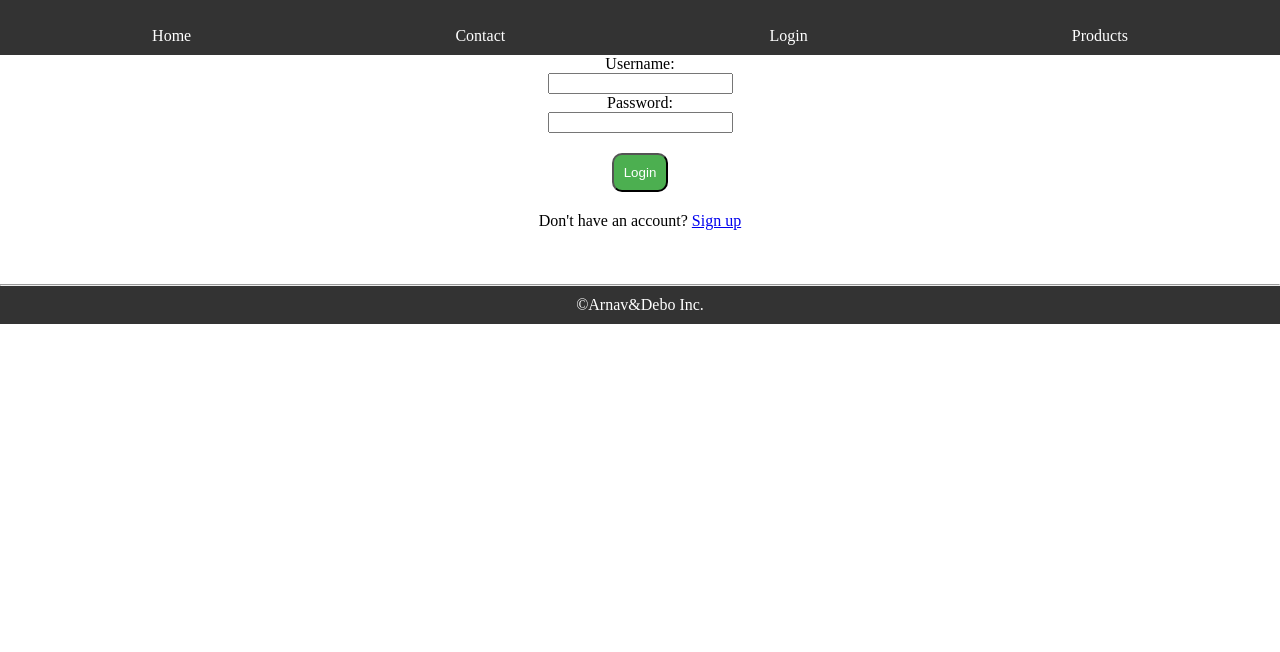
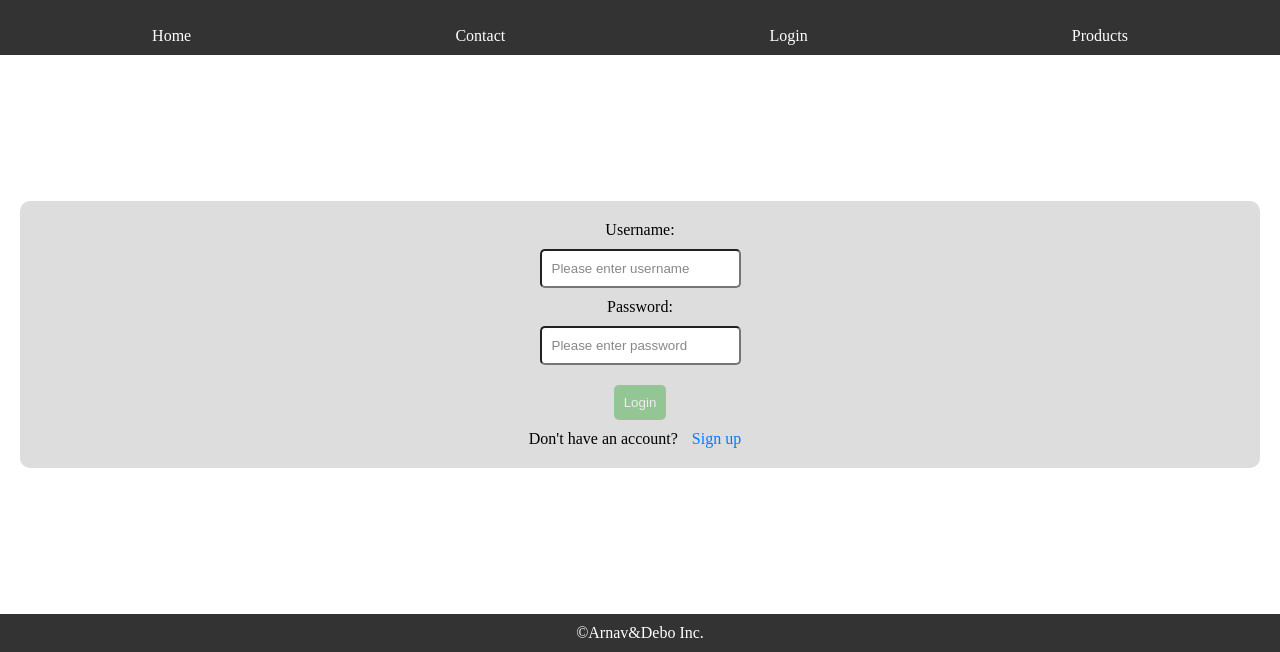
Before and after one commit to arnavmittal14/assignment1, a plain HTML site: page login.html in a window 1280 px wide. Shown: the part 195-847 px from the top of the page. Before the commit the page ends 800 px from the top, so only its background shows below. Drawn offline with Linux system fonts and the light colour scheme.

Commit message:
Done login

```diff
--- a/login.html
+++ b/login.html
@@ -1,21 +1,23 @@
 <!-- Contact.html -->
 <!DOCTYPE html>
 <html lang="en">
+
 <head>
   <meta charset="UTF-8" />
   <meta name="viewport" content="width=device-width, initial-scale=1.0" />
-    <meta
-      name="description"
-      content="Contact AD Football Shop for any inquiries or assistance." />
+  <meta name="description" content="Contact AD Football Shop for any inquiries or assistance." />
   <title>Contact AD Football Shop</title>
   <link rel="stylesheet" href="styles.css" />
 </head>
+
 <body>
   <header>
     <table>
       <tr>
         <td><img src="assets/logo.png" alt="AD Football Shop Logo" /></td>
-          <td><h1>AD football shop</h1></td>
+        <td>
+          <h1>AD football shop</h1>
+        </td>
       </tr>
     </table>
   </header>
@@ -27,30 +29,43 @@
       <a class="header-links" href="login.html">Login</a>
       <a class="header-links" href="products.html">Products</a>
     </nav>
-
+    <br />
+    <br />
+    <br />
+    <br />
+    <br />
+    <br />
+    <br />
     <main>
+      <section class="login">
         <form action="#" method="post">
           <label for="username">Username:</label>
           <br />
-          <input type="text" id="username" name="username" required />
+          <input type="text" id="username" name="username" placeholder="Please enter username" required />
           <br />
 
           <label for="password">Password:</label>
           <br />
-          <input type="password" id="password" name="password" required />
+          <input type="password" id="password" name="password" placeholder="Please enter password" required/>
           <br />
 
-          <button type="submit">Login</button>
+          <button type="submit" class= "login-button">Login</button>
         </form>
 
-        <p>Don't have an account? <a href="login.html">Sign up</a></p>
+        <p>Don't have an account? <a href="login.html" class= "login-link">Sign up</a></p>
+      </section>
     </main>
 
     <br />
     <br />
     <br />
-      <hr />
+    <br />
+    <br />
+    <br />
+    <br />
+
     <footer>©Arnav&Debo Inc.</footer>
   </center>
 </body>
+
 </html>
--- a/styles.css
+++ b/styles.css
@@ -1,6 +1,9 @@
+* {
+    margin: 0;
+}
 
-*{
-    margin: 0;
+button{
+    border-style: none;
 }
 
 header {
@@ -13,12 +16,12 @@ header {
     align-items: center;
 }
 
-.header-links{
+.header-links {
     color: white;
     text-decoration: none;
 }
 
-nav{
+nav {
     display: flex;
     justify-content: space-around;
     width: 100;
@@ -29,7 +32,7 @@ nav{
     padding-right: 20px;
 }
 
-.about-us{
+.about-us {
     display: flex;
     flex-direction: column;
     text-align: left;
@@ -39,7 +42,7 @@ nav{
     margin: 20px;
 }
 
-button{
+.shop-button {
     background-color: #4CAF50;
     color: white;
     padding: 10px;
@@ -47,7 +50,7 @@ button{
     margin: 20px;
 }
 
-.customer-reviews{
+.customer-reviews {
     display: flex;
     background-color: #ddd;
     padding: 20px;
@@ -63,7 +66,7 @@ footer {
     color: white;
 }
 
-.contact-info{
+.contact-info {
     display: flex;
     flex-direction: column;
     text-align: left;
@@ -73,13 +76,61 @@ footer {
     border-radius: 10px;
 }
 
-.contact-method{
+.contact-method {
     background-color: #ddd;
     padding: 0px;
     margin: 0px;
     border-radius: 10px;
 }
 
-.contact-method a:hover{
+.contact-method a:hover {
     color: #007BFF;
 }
+
+.login {
+    display: flex;
+    flex-direction: column;
+    justify-content: center;
+    align-content: center;
+    background-color: #ddd;
+    padding: 20px;
+    margin: 20px;
+    border-radius: 10px;
+}
+
+.login input[type="text"],
+.login input[type="password"] {
+    background-color: #fff;
+    padding: 10px;
+    margin: 10px;
+    border-radius: 5px;
+}
+
+.login input[type="text"]::placeholder,
+.login input[type="password"]::placeholder {
+    color: #888;
+}
+
+.login-button{
+    background-color: #4CAF50;
+    color: white;
+    padding: 10px;
+    border-radius: 5px;
+    margin: 10px;
+    opacity: 0.5;
+}
+
+.login-button:hover{
+    background-color: #45A049;
+    opacity: 1.0;
+}
+
+.login-link{
+    color: #007BFF;
+    margin: 10px;
+    text-decoration: none;
+}
+
+.login-link:hover{
+    text-decoration: underline;
+}
```
Also changed, not shown: contact.html (+15 -2 lines), index.html (+5 -2 lines). Lines whose indentation alone changed are shown as unchanged.
